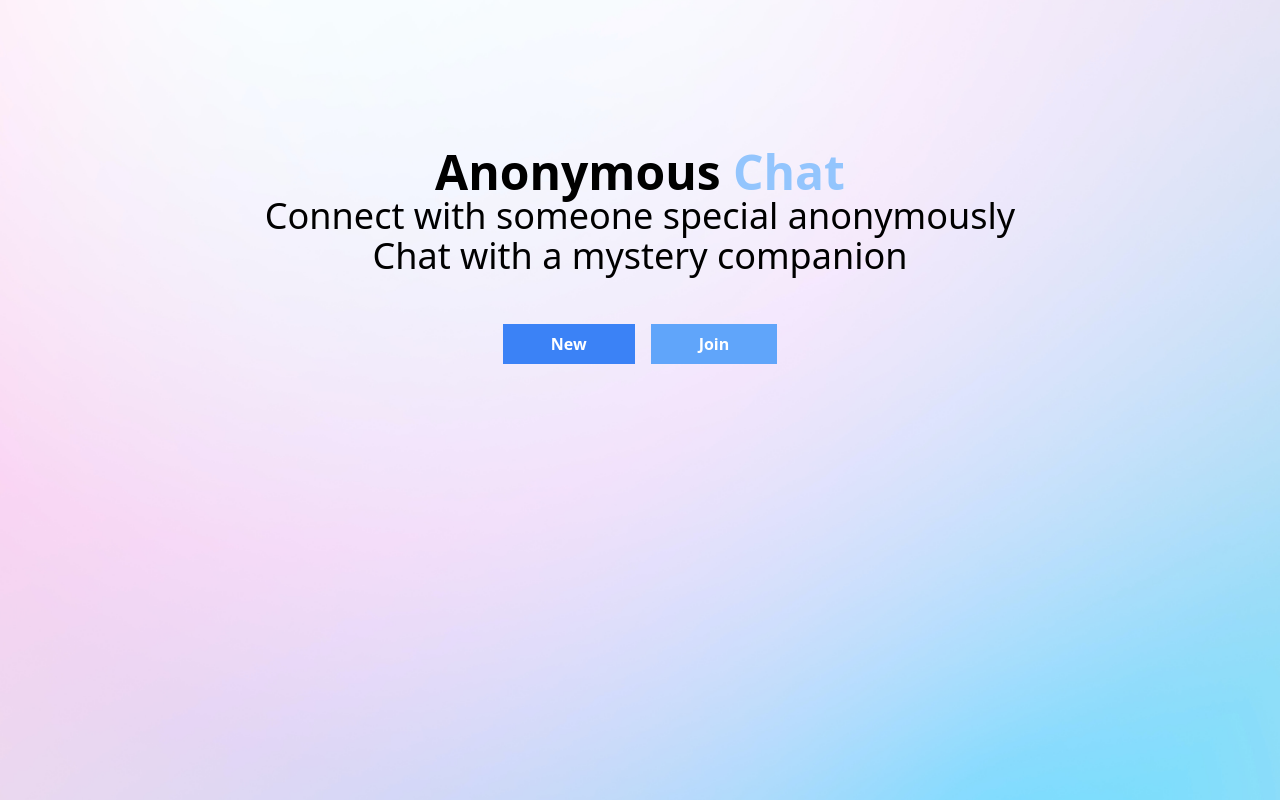
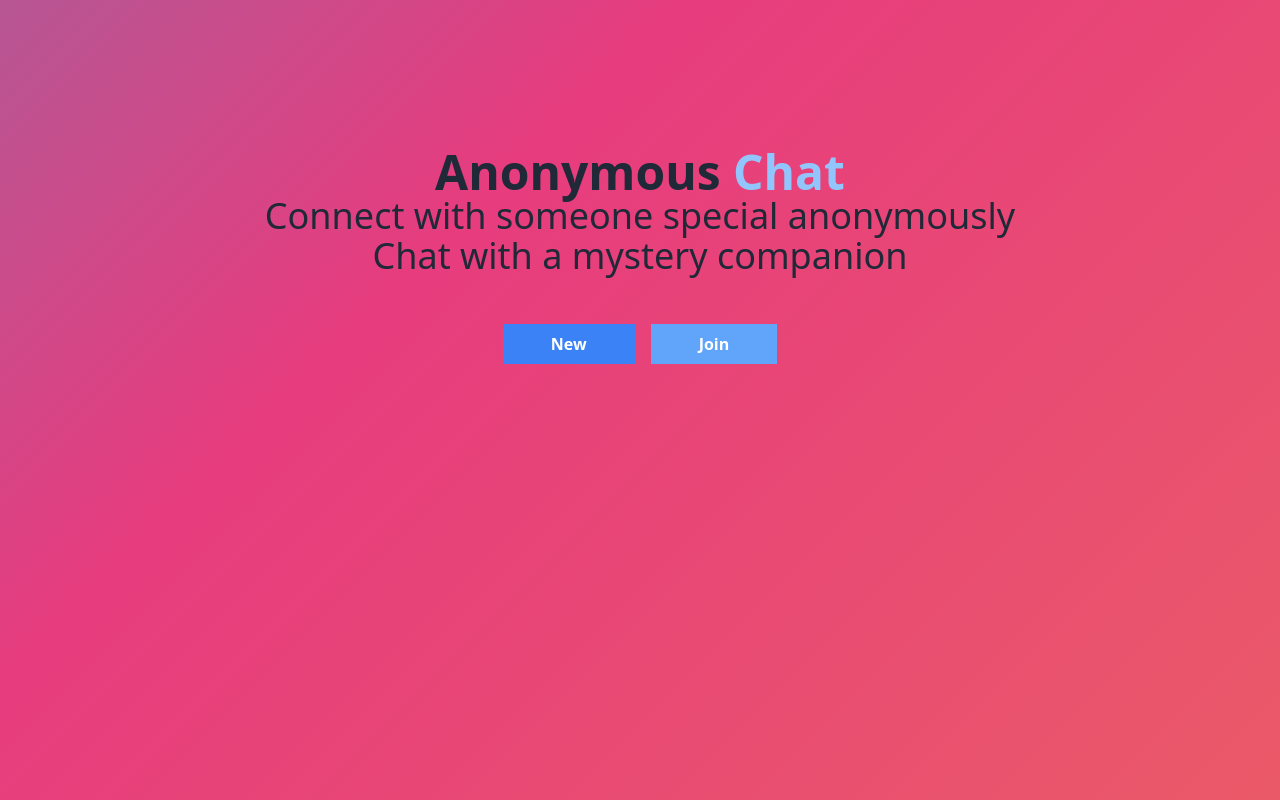
Before and after one commit to poysa213/anonymous-chat, a Next.js app in the folder client/: page / in a window 1280 px wide. Built offline with nearby package versions, Linux system fonts and the light colour scheme.

Commit message:
upgrade the design

```diff
--- a/client/config.js
+++ b/client/config.js
@@ -1,4 +1,4 @@
 const host = 'anonymous-chat-9ldt.onrender.com';
-
+// const host = '0.0.0.0:8000';
 
 export { host };
--- a/client/package.json
+++ b/client/package.json
@@ -29,6 +29,7 @@
   },
   "devDependencies": {
     "@tailwindcss/line-clamp": "^0.4.4",
-    "@tailwindcss/typography": "^0.5.9"
+    "@tailwindcss/typography": "^0.5.9",
+    "daisyui": "^3.1.0"
   }
 }
--- a/client/src/app/globals.css
+++ b/client/src/app/globals.css
@@ -19,13 +19,38 @@ html {
   overflow-x: hidden;
 }
 
+html, body {
+  width: 100%;
+  height:100%;
+}
+/*
 body {
   position: relative;
-  max-width: 110vw;
+  max-width: 110vw; */
   /* background-color: aliceblue; */
-  background-image: url("../../public/backround.jpg");
+  /* background-image: url("../../public/backround.jpg");
   background-size: cover;
   background-position: center;
-  background-attachment: fixed;
+  background-attachment: fixed; */
 
+/* } */
+
+
+
+body {
+    background: linear-gradient(-45deg, #ee7752, #e73c7e, #23a6d5, #23d5ab);
+    background-size: 400% 400%;
+    animation: gradient 15s ease infinite;
 }
+
+@keyframes gradient {
+    0% {
+        background-position: 0% 50%;
+    }
+    50% {
+        background-position: 100% 50%;
+    }
+    100% {
+        background-position: 0% 50%;
+    }
+}
--- a/client/tailwind.config.js
+++ b/client/tailwind.config.js
@@ -47,5 +47,6 @@ module.exports = {
   plugins: [
     require('@tailwindcss/typography'),
     require('tailwind-scrollbar-hide'),
+    require("daisyui"),
   ],
 };
```
Also changed, not shown: client/src/app/chat/[roomID]/page.tsx (+14 -9 lines), 1 other file (tests, documents, lock files or other folders).
